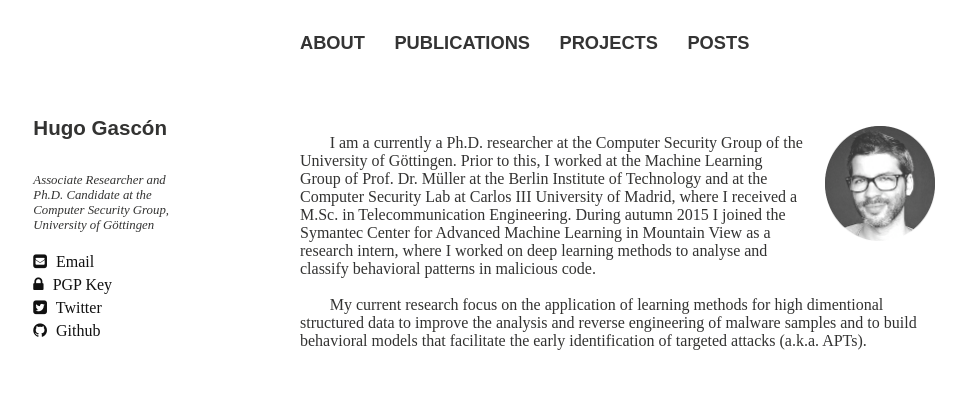
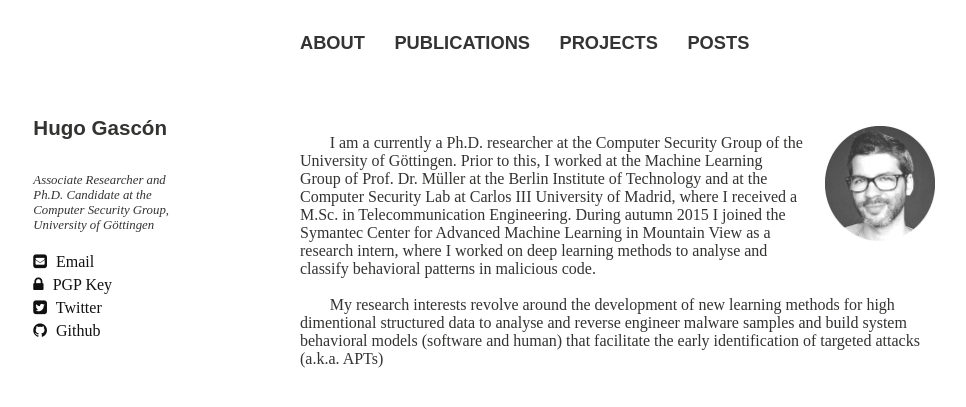
Before and after one commit to hgascon/hgascon.github.io, a Jekyll site: the page built from about/index.md, in a window 1280 px wide, cut to the strip 0-407 px from the top of the page. Shown: the whole strip, without its empty margins (20-986 px from the left). Built offline with Jekyll 4.4.1, drawn with Linux system fonts in a browser that asks for light colours; nearby versions of some CDN libraries; some web fonts are replaced.

Commit message:
updated about

```diff
--- a/about/index.md
+++ b/about/index.md
@@ -22,8 +22,9 @@ for Advanced Machine Learning in Mountain View as a research intern, where I wor
 on deep learning methods to analyse and classify behavioral patterns in
 malicious code.<br><br>
 
-My current research focus on the application of learning methods for high
-dimentional structured data to improve the analysis and reverse engineering of
-malware samples and to build behavioral models that facilitate the early
-identification of targeted attacks (a.k.a. APTs).
+My research interests revolve around the development of new learning methods
+for high dimentional structured data to analyse and reverse engineer malware
+samples and build system behavioral models (software and human) that facilitate
+the early identification of targeted attacks (a.k.a. APTs)
+
 <br>
```
